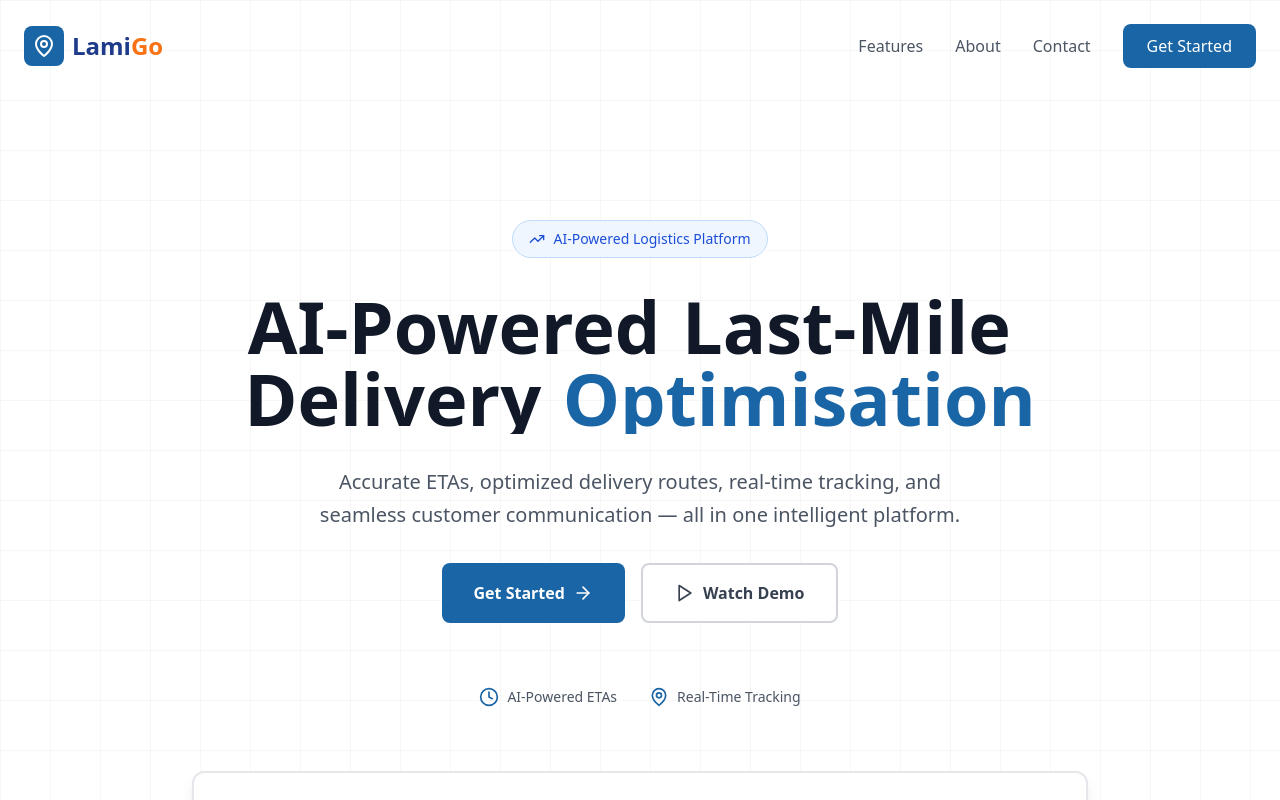
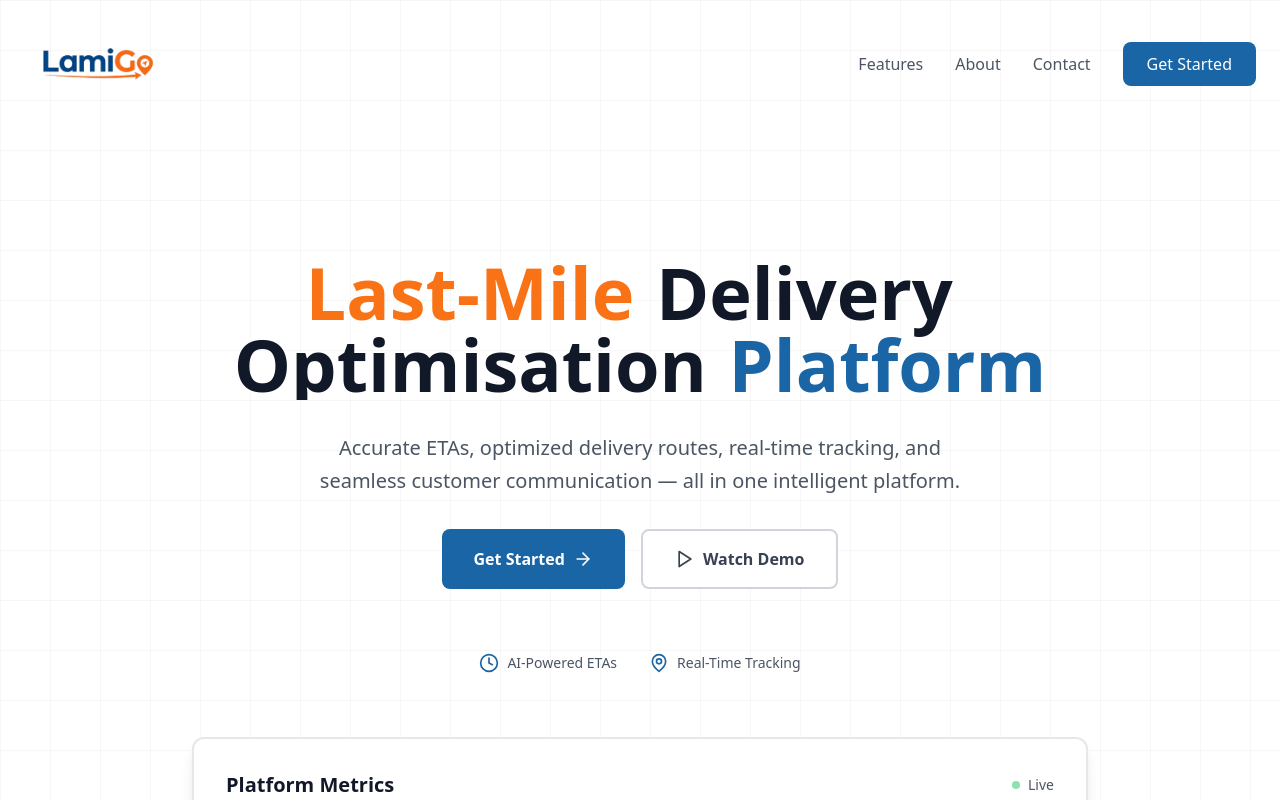
Before and after one commit to chanul26/LamiGo, a React (Vite) app: page / in a window 1280 px wide. Shown: the top 800 px of the page. Built offline with nearby package versions, Linux system fonts and the light colour scheme.

Commit message:
Add LamiGo logo and few Changes

```diff
--- a/src/components/Features.tsx
+++ b/src/components/Features.tsx
@@ -46,20 +46,20 @@ export default function Features() {
     }
   ];
 
-  const container = { hidden: {}, show: { transition: { staggerChildren: 0.05 } } };
+  const container = { hidden: {}, show: { transition: { staggerChildren: 0.08 } } };
   const card = {
-    hidden: { opacity: 0, y: 20, scale: 0.9 },
+    hidden: { opacity: 0, y: 30, scale: 0.95 },
     show: {
       opacity: 1,
       y: 0,
       scale: 1,
-      transition: { duration: 0.55 }
+      transition: { duration: 0.8, ease: [0.16, 1, 0.3, 1] }
     },
-    hover: { scale: 1.04, y: -8, transition: { duration: 0.3 } }
+    hover: { scale: 1.02, y: -4, transition: { duration: 0.4, ease: [0.25, 0.46, 0.45, 0.94] } }
   };
   const listItem = {
-    hidden: { opacity: 0, x: -8 },
-    show: { opacity: 1, x: 0, transition: { duration: 0.4 } }
+    hidden: { opacity: 0, x: -12 },
+    show: { opacity: 1, x: 0, transition: { duration: 0.6, ease: [0.16, 1, 0.3, 1] } }
   };
 
   return (
@@ -69,15 +69,15 @@ export default function Features() {
 
       <div className="relative z-10 max-w-7xl mx-auto px-6">
         <motion.div
-          initial={{ opacity: 0, y: 12 }}
+          initial={{ opacity: 0, y: 20 }}
           whileInView={{ opacity: 1, y: 0 }}
-          transition={{ duration: 0.6 }}
+          transition={{ duration: 0.8, ease: [0.16, 1, 0.3, 1] }}
           className="text-center max-w-3xl mx-auto mb-16"
         >
           <motion.div
-            initial={{ opacity: 0, scale: 0.9 }}
+            initial={{ opacity: 0, scale: 0.95 }}
             whileInView={{ opacity: 1, scale: 1 }}
-            transition={{ duration: 0.5 }}
+            transition={{ duration: 0.6, ease: [0.25, 0.46, 0.45, 0.94] }}
             className="inline-flex items-center space-x-2 px-4 py-2 bg-gradient-to-r from-blue-100 to-orange-100 text-blue-700 rounded-full text-sm font-medium mb-6"
           >
             <Zap className="w-4 h-4" />
@@ -85,9 +85,9 @@ export default function Features() {
           </motion.div>
 
           <motion.h2
-            initial={{ opacity: 0, y: 8 }}
+            initial={{ opacity: 0, y: 12 }}
             whileInView={{ opacity: 1, y: 0 }}
-            transition={{ duration: 0.6, delay: 0.1 }}
+            transition={{ duration: 0.8, delay: 0.1, ease: [0.16, 1, 0.3, 1] }}
             className="text-4xl md:text-5xl font-bold text-gray-900 mb-6"
           >
             Everything You Need to{' '}
@@ -97,9 +97,9 @@ export default function Features() {
           </motion.h2>
 
           <motion.p
-            initial={{ opacity: 0, y: 8 }}
+            initial={{ opacity: 0, y: 12 }}
             whileInView={{ opacity: 1, y: 0 }}
-            transition={{ duration: 0.6, delay: 0.2 }}
+            transition={{ duration: 0.8, delay: 0.2, ease: [0.16, 1, 0.3, 1] }}
             className="text-xl text-gray-600"
           >
             Comprehensive features designed to streamline every aspect of your delivery operations
@@ -111,7 +111,7 @@ export default function Features() {
           variants={container}
           initial="hidden"
           whileInView="show"
-          viewport={{ once: true, amount: 0.12 }}
+          viewport={{ once: true, amount: 0.15 }}
         >
           {featureCategories.map((category, idx) => (
             <motion.div
@@ -122,7 +122,13 @@ export default function Features() {
             >
               <div className="absolute inset-0 bg-gradient-to-r opacity-0 group-hover:opacity-10 rounded-2xl transition-opacity duration-300 blur-xl"></div>
 
-              <div className="relative p-8 bg-white rounded-2xl border border-gray-200 hover:border-gray-300 hover:shadow-lg transition-all duration-300">
+              <motion.div
+                className="relative p-8 bg-white rounded-2xl border border-gray-200 hover:border-gray-300 transition-all duration-300"
+                whileHover={{
+                  boxShadow: "0 20px 40px rgba(0, 0, 0, 0.1)",
+                  transition: { duration: 0.3, ease: [0.25, 0.46, 0.45, 0.94] }
+                }}
+              >
                 <div className={`w-12 h-12 ${category.color} rounded-lg flex items-center justify-center mb-6`}>
                   <category.icon className="w-6 h-6 text-white" />
                 </div>
@@ -143,7 +149,7 @@ export default function Features() {
                     </motion.li>
                   ))}
                 </ul>
-              </div>
+              </motion.div>
             </motion.div>
           ))}
         </motion.div>
--- a/src/components/Hero.tsx
+++ b/src/components/Hero.tsx
@@ -1,6 +1,14 @@
-import { ArrowRight, Play, MapPin, Clock, TrendingUp, CheckCircle } from 'lucide-react';
+import { ArrowRight, Play, MapPin, Clock, CheckCircle } from 'lucide-react';
 import { useState, useEffect } from 'react';
 import { motion } from 'framer-motion';
+import logo from '../assets/logo1.png';
+
+type HeadlineWord = {
+  text: string;
+  direction: 'top' | 'bottom' | 'left' | 'right';
+  isOrange?: boolean;
+  isBlue?: boolean;
+};
 
 export default function Hero() {
   const [isVisible, setIsVisible] = useState(false);
@@ -10,28 +18,16 @@ export default function Hero() {
   }, []);
 
   // Headline words with animation directions
-  const headlineWords = [
-    { text: 'AI-Powered', direction: 'top' },
-    { text: 'Last-Mile', direction: 'left' },
-    { text: 'Delivery', direction: 'bottom' },
-    { text: 'Optimisation', direction: 'right', isHighlight: true },
+  const headlineWords: HeadlineWord[] = [
+    { text: 'Last-Mile', direction: 'top', isOrange: true },
+    { text: 'Delivery', direction: 'left' },
+    { text: 'Optimisation', direction: 'bottom' },
+    { text: 'Platform', direction: 'right', isBlue: true },
   ];
 
   // Animation variants for each direction
-  const getVariant = (direction: string) => {
-    const baseVariant = {
-      hidden: { opacity: 0, filter: 'blur(8px)' },
-      show: {
-        opacity: 1,
-        filter: 'blur(0px)',
-        transition: {
-          duration: 0.8,
-          ease: [0.34, 1.56, 0.64, 1], // smooth elastic easing
-        },
-      },
-    };
-
-    const directionOffsets: Record<string, { y: number[]; x: number[] }> = {
+  const getVariant = (direction: 'top' | 'bottom' | 'left' | 'right') => {
+    const directionOffsets = {
       top: { y: [-60, 0], x: [0, 0] },
       bottom: { y: [60, 0], x: [0, 0] },
       left: { y: [0, 0], x: [-60, 0] },
@@ -68,14 +64,8 @@ export default function Hero() {
 
       <nav className="relative z-10 max-w-7xl mx-auto px-6 py-6">
         <div className="flex items-center justify-between">
-          <div className="flex items-center space-x-2">
-            <div className="w-10 h-10 bg-[#1965A5] rounded-lg flex items-center justify-center">
-              <MapPin className="w-6 h-6 text-white" />
-            </div>
-            <span className="text-2xl font-bold font-montserrat">
-            <span className="text-blue-900">Lami</span>
-            <span className="text-orange-500">Go</span>
-          </span>
+          <div className="flex items-center space-x-3">
+            <img src={logo} alt="Lamigo Logo" className="h-20 w-auto" />
           </div>
 
           <div className="hidden md:flex items-center space-x-8">
@@ -93,16 +83,6 @@ export default function Hero() {
         <div className="max-w-4xl mx-auto">
           {/* Centered Content */}
           <div className="text-center space-y-8">
-            <motion.div
-              className="inline-flex items-center space-x-2 px-4 py-2 bg-blue-50 border border-blue-200 text-blue-700 rounded-full text-sm font-medium"
-              initial={{ opacity: 0, y: 12 }}
-              animate={isVisible ? { opacity: 1, y: 0 } : {}}
-              transition={{ duration: 0.6 }}
-            >
-              <TrendingUp className="w-4 h-4" />
-              <span>AI-Powered Logistics Platform</span>
-            </motion.div>
-
             {/* Animated Headline with words coming from different directions */}
             <div className="overflow-hidden">
               <motion.div
@@ -128,7 +108,7 @@ export default function Hero() {
                       marginRight: idx < headlineWords.length - 1 ? '0.3em' : 0,
                     }}
                   >
-                    <span className={word.isHighlight ? 'text-[#1965A5]' : ''}>
+                    <span className={word.isOrange ? 'text-orange-500' : word.isBlue ? 'text-[#1965A5]' : ''}>
                       {word.text}
                     </span>
                   </motion.span>
@@ -251,14 +231,16 @@ export default function Hero() {
   );
 }
 
-function MetricCard({ label, value, change, changeColor, delay, isVisible }: {
+interface MetricCardProps {
   label: string;
   value: string;
   change: string;
   changeColor: string;
   delay: number;
   isVisible: boolean;
-}) {
+}
+
+function MetricCard({ label, value, change, changeColor, delay, isVisible }: MetricCardProps) {
   return (
     <motion.div
       className="p-5 bg-gray-50 rounded-lg border border-gray-200 hover:border-[#1965A5] transition-all duration-300"
--- a/src/components/PlatformComponents.tsx
+++ b/src/components/PlatformComponents.tsx
@@ -47,16 +47,16 @@ export default function PlatformComponents() {
     }
   ];
 
-  const container = { hidden: {}, show: { transition: { staggerChildren: 0.08 } } };
+  const container = { hidden: {}, show: { transition: { staggerChildren: 0.1 } } };
   const card = {
-    hidden: { opacity: 0, y: 20, scale: 0.95 },
+    hidden: { opacity: 0, y: 30, scale: 0.95 },
     show: {
       opacity: 1,
       y: 0,
       scale: 1,
-      transition: { duration: 0.55 }
+      transition: { duration: 0.8, ease: [0.16, 1, 0.3, 1] }
     },
-    hover: { scale: 1.02, y: -6, transition: { duration: 0.3 } }
+    hover: { scale: 1.02, y: -4, transition: { duration: 0.4, ease: [0.25, 0.46, 0.45, 0.94] } }
   };
 
   return (
--- a/src/components/ProblemSection.tsx
+++ b/src/components/ProblemSection.tsx
@@ -53,35 +53,35 @@ export default function ProblemSection() {
     }
   ];
 
-  // motion variants
+  // motion variants - Apple's smooth animations
   const container = {
     hidden: {},
-    show: { transition: { staggerChildren: 0.06 } },
+    show: { transition: { staggerChildren: 0.08 } },
   };
   const card = {
-    hidden: { opacity: 0, y: 24, scale: 0.9 },
+    hidden: { opacity: 0, y: 30, scale: 0.95 },
     show: {
       opacity: 1,
       y: 0,
       scale: 1,
-      transition: { duration: 0.6, ease: [0.25, 0.46, 0.45, 0.94] }
+      transition: { duration: 0.8, ease: [0.16, 1, 0.3, 1] }
     },
-    hover: { scale: 1.05, y: -8, transition: { duration: 0.3 } }
+    hover: { scale: 1.02, y: -4, transition: { duration: 0.4, ease: [0.25, 0.46, 0.45, 0.94] } }
   };
 
   return (
     <section className="py-24 bg-gray-50">
       <div className="max-w-7xl mx-auto px-6">
         <motion.div
-          initial={{ opacity: 0, y: 12 }}
+          initial={{ opacity: 0, y: 20 }}
           whileInView={{ opacity: 1, y: 0 }}
-          transition={{ duration: 0.6 }}
+          transition={{ duration: 0.8, ease: [0.16, 1, 0.3, 1] }}
           className="text-center max-w-3xl mx-auto mb-16"
         >
           <motion.div
-            initial={{ opacity: 0, scale: 0.9 }}
+            initial={{ opacity: 0, scale: 0.95 }}
             whileInView={{ opacity: 1, scale: 1 }}
-            transition={{ duration: 0.5 }}
+            transition={{ duration: 0.6, ease: [0.25, 0.46, 0.45, 0.94] }}
             className="inline-flex items-center space-x-2 px-4 py-2 bg-blue-100 text-blue-700 rounded-full text-sm font-medium mb-6"
           >
             <AlertCircle className="w-4 h-4" />
@@ -89,9 +89,9 @@ export default function ProblemSection() {
           </motion.div>
 
           <motion.h2
-            initial={{ opacity: 0, y: 8 }}
+            initial={{ opacity: 0, y: 12 }}
             whileInView={{ opacity: 1, y: 0 }}
-            transition={{ duration: 0.6, delay: 0.1 }}
+            transition={{ duration: 0.8, delay: 0.1, ease: [0.16, 1, 0.3, 1] }}
             className="text-4xl md:text-5xl font-bold text-gray-900 mb-6"
           >
             The Last-Mile Delivery{' '}
@@ -99,9 +99,9 @@ export default function ProblemSection() {
           </motion.h2>
 
           <motion.p
-            initial={{ opacity: 0, y: 8 }}
+            initial={{ opacity: 0, y: 12 }}
             whileInView={{ opacity: 1, y: 0 }}
-            transition={{ duration: 0.6, delay: 0.2 }}
+            transition={{ duration: 0.8, delay: 0.2, ease: [0.16, 1, 0.3, 1] }}
             className="text-xl text-gray-600"
           >
             Sri Lanka's courier industry faces critical inefficiencies that impact both operations and customer satisfaction
--- a/src/components/SolutionSection.tsx
+++ b/src/components/SolutionSection.tsx
@@ -45,16 +45,16 @@ export default function SolutionSection() {
     }
   ];
 
-  const container = { hidden: {}, show: { transition: { staggerChildren: 0.06 } } };
+  const container = { hidden: {}, show: { transition: { staggerChildren: 0.08 } } };
   const card = {
-    hidden: { opacity: 0, y: 24, scale: 0.92 },
+    hidden: { opacity: 0, y: 30, scale: 0.95 },
     show: {
       opacity: 1,
       y: 0,
       scale: 1,
-      transition: { duration: 0.55, ease: [0.2, 0.8, 0.2, 1] }
+      transition: { duration: 0.8, ease: [0.16, 1, 0.3, 1] }
     },
-    hover: { scale: 1.04, y: -6, transition: { duration: 0.3 } }
+    hover: { scale: 1.02, y: -4, transition: { duration: 0.4, ease: [0.25, 0.46, 0.45, 0.94] } }
   };
 
   return (
@@ -63,15 +63,15 @@ export default function SolutionSection() {
 
       <div className="relative z-10 max-w-7xl mx-auto px-6">
         <motion.div
-          initial={{ opacity: 0, y: 12 }}
+          initial={{ opacity: 0, y: 20 }}
           whileInView={{ opacity: 1, y: 0 }}
-          transition={{ duration: 0.6 }}
+          transition={{ duration: 0.8, ease: [0.16, 1, 0.3, 1] }}
           className="text-center max-w-3xl mx-auto mb-16"
         >
           <motion.div
-            initial={{ opacity: 0, scale: 0.9 }}
+            initial={{ opacity: 0, scale: 0.95 }}
             whileInView={{ opacity: 1, scale: 1 }}
-            transition={{ duration: 0.5 }}
+            transition={{ duration: 0.6, ease: [0.25, 0.46, 0.45, 0.94] }}
             className="inline-flex items-center space-x-2 px-4 py-2 bg-blue-100 text-blue-700 rounded-full text-sm font-medium mb-6"
           >
             <Zap className="w-4 h-4" />
@@ -79,9 +79,9 @@ export default function SolutionSection() {
           </motion.div>
 
           <motion.h2
-            initial={{ opacity: 0, y: 8 }}
+            initial={{ opacity: 0, y: 12 }}
             whileInView={{ opacity: 1, y: 0 }}
-            transition={{ duration: 0.6, delay: 0.1 }}
+            transition={{ duration: 0.8, delay: 0.1, ease: [0.16, 1, 0.3, 1] }}
             className="text-4xl md:text-5xl font-bold text-gray-900 mb-6"
           >
             Meet{' '}
@@ -91,9 +91,9 @@ export default function SolutionSection() {
           </motion.h2>
 
           <motion.p
-            initial={{ opacity: 0, y: 8 }}
+            initial={{ opacity: 0, y: 12 }}
             whileInView={{ opacity: 1, y: 0 }}
-            transition={{ duration: 0.6, delay: 0.2 }}
+            transition={{ duration: 0.8, delay: 0.2, ease: [0.16, 1, 0.3, 1] }}
             className="text-xl text-gray-600"
           >
             A comprehensive platform that transforms last-mile delivery operations through artificial intelligence and automation
@@ -135,9 +135,9 @@ export default function SolutionSection() {
 
         <motion.div
           className="bg-[#1965A5] rounded-2xl p-8 md:p-12 text-white"
-          initial={{ opacity: 0, y: 12 }}
-          whileInView={{ opacity: 1, y: 0 }}
-          transition={{ duration: 0.7, delay: 0.2 }}
+          initial={{ opacity: 0, y: 30, scale: 0.98 }}
+          whileInView={{ opacity: 1, y: 0, scale: 1 }}
+          transition={{ duration: 1.0, delay: 0.3, ease: [0.16, 1, 0.3, 1] }}
           viewport={{ once: true }}
         >
           <div className="grid md:grid-cols-4 gap-8 text-center">
@@ -149,9 +149,9 @@ export default function SolutionSection() {
             ].map((stat, idx) => (
               <motion.div
                 key={idx}
-                initial={{ opacity: 0, scale: 0.8 }}
-                whileInView={{ opacity: 1, scale: 1 }}
-                transition={{ duration: 0.5, delay: idx * 0.1 }}
+                initial={{ opacity: 0, scale: 0.95, y: 20 }}
+                whileInView={{ opacity: 1, scale: 1, y: 0 }}
+                transition={{ duration: 0.8, delay: idx * 0.1, ease: [0.16, 1, 0.3, 1] }}
                 className=""
               >
                 <div className="text-3xl md:text-4xl font-bold mb-2">{stat.value}</div>
--- a/tailwind.config.js
+++ b/tailwind.config.js
@@ -2,7 +2,37 @@
 export default {
   content: ['./index.html', './src/**/*.{js,ts,jsx,tsx}'],
   theme: {
-    extend: {},
+    extend: {
+      animation: {
+        'fade-in-up': 'fadeInUp 0.8s cubic-bezier(0.16, 1, 0.3, 1) forwards',
+        'fade-in-scale': 'fadeInScale 0.6s cubic-bezier(0.25, 0.46, 0.45, 0.94) forwards',
+        'blur-to-focus': 'blurToFocus 1.0s cubic-bezier(0.86, 0, 0.07, 1) forwards',
+        'stagger-in': 'staggerIn 0.8s cubic-bezier(0.16, 1, 0.3, 1) forwards',
+      },
+      keyframes: {
+        fadeInUp: {
+          '0%': { opacity: '0', transform: 'translateY(20px)' },
+          '100%': { opacity: '1', transform: 'translateY(0)' },
+        },
+        fadeInScale: {
+          '0%': { opacity: '0', transform: 'scale(0.95)' },
+          '100%': { opacity: '1', transform: 'scale(1)' },
+        },
+        blurToFocus: {
+          '0%': { opacity: '0', filter: 'blur(10px)' },
+          '100%': { opacity: '1', filter: 'blur(0px)' },
+        },
+        staggerIn: {
+          '0%': { opacity: '0', transform: 'translateY(30px)' },
+          '100%': { opacity: '1', transform: 'translateY(0)' },
+        },
+      },
+      transitionTimingFunction: {
+        'apple-smooth': 'cubic-bezier(0.16, 1, 0.3, 1)',
+        'apple-subtle': 'cubic-bezier(0.25, 0.46, 0.45, 0.94)',
+        'apple-dramatic': 'cubic-bezier(0.86, 0, 0.07, 1)',
+      },
+    },
   },
   plugins: [],
 };
```
Also changed, not shown: src/components/CTA.tsx (+38 -15 lines), src/components/WhyCourierAI.tsx (+8 -8 lines), src/assets/logo.png (added), src/assets/logo1.png (added).
